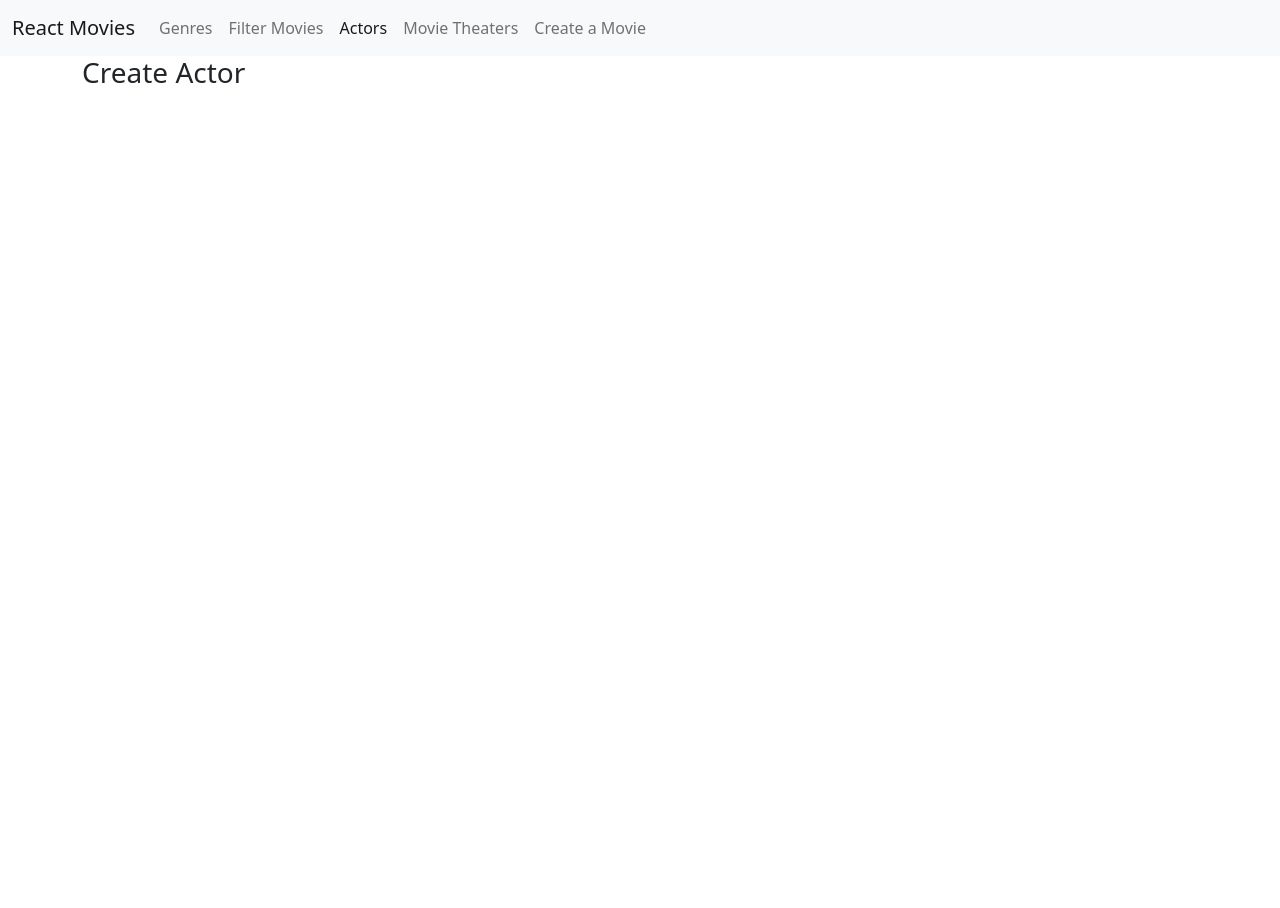
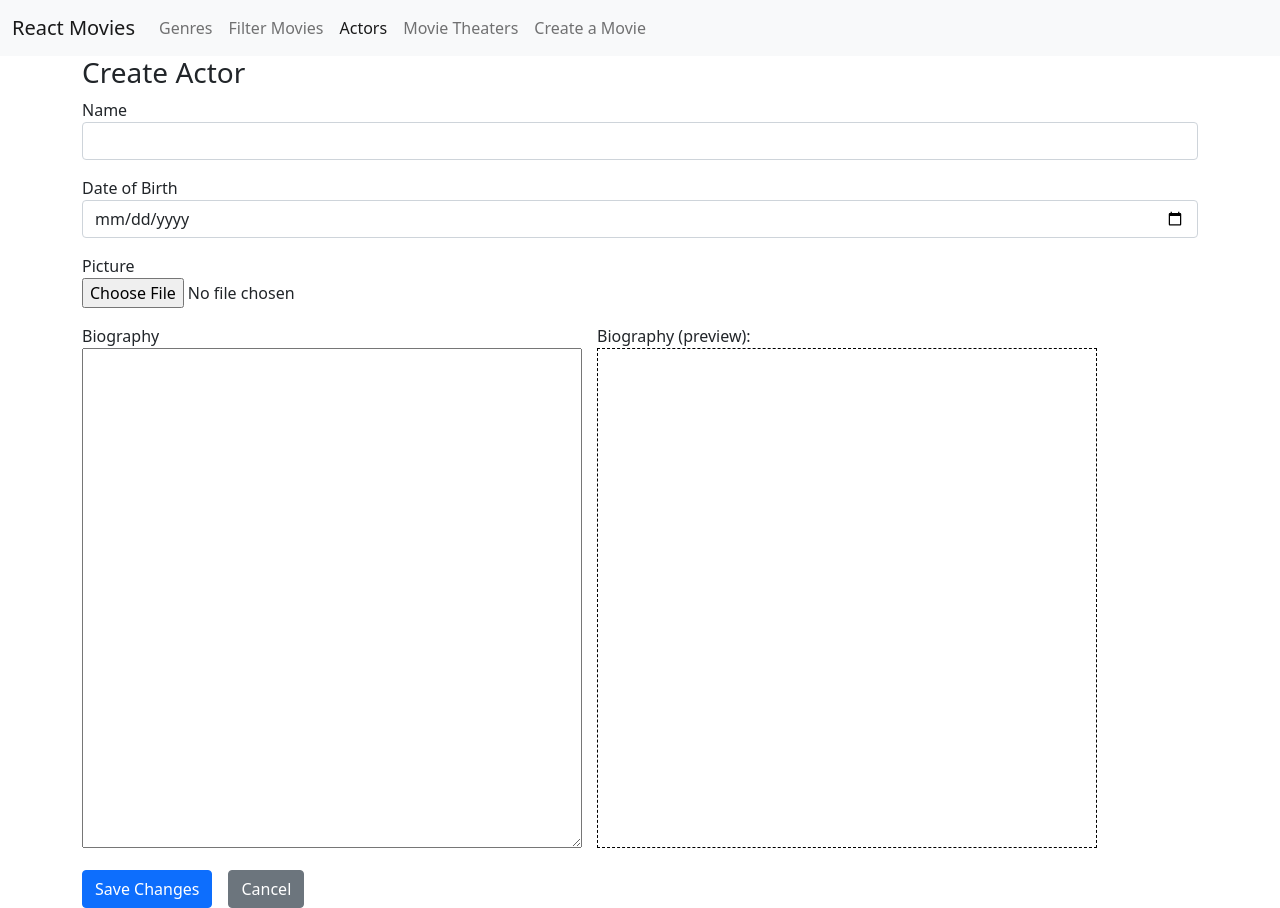
Before and after one commit to underthehoodlearning/react-movies, a React (Create React App) app: page /actors/create in a window 1280 px wide. Before the commit the page ends 800 px from the top, so only its background shows below. Built offline with nearby package versions, Linux system fonts and the light colour scheme.

Commit message:
Implemented Create and Edit Actor (Date Picker and Markdown Editor)

```diff
--- /dev/null
+++ b/src/actors/actor-form.tsx
@@ -0,0 +1,43 @@
+import { Form, Formik, FormikHelpers } from "formik";
+import { Link } from "react-router-dom";
+import * as Yup from 'yup';
+import DateField from "../forms/DateField";
+import ImageField from "../forms/ImageField";
+import MarkdownField from "../forms/MarkdownField";
+import TextField from "../forms/text-field";
+import Button from "../utils/button";
+import { actorCreationDTO } from "./actors.model";
+
+
+export default function ActorForm(props: actorFormProps) {
+    return (
+        <Formik
+            initialValues={props.model}
+            onSubmit={props.onSubmit}
+            validationSchema={Yup.object({
+                name: Yup.string().required('This field is required').firstLetterUppercase(),
+                dateOfBirth: Yup.date().nullable().required('This field is required')
+            })}
+        >
+            {(formikProps) => (
+                <Form>
+                    <TextField displayName="Name" field="name" />
+                    <DateField displayName="Date of Birth" field="dateOfBirth" />
+                    <ImageField displayName="Picture" field="picture"
+                    imageURL={props.model.pictureURL} />
+                    <MarkdownField displayName="Biography" field="biography" />
+
+                    <Button disabled={formikProps.isSubmitting}
+                        type="submit"
+                    >Save Changes</Button>
+                    <Link to="/actors" className="btn btn-secondary">Cancel</Link>
+                </Form>
+            )}
+        </Formik>
+    )
+}
+
+interface actorFormProps {
+    model: actorCreationDTO;
+    onSubmit(values: actorCreationDTO, action: FormikHelpers<actorCreationDTO>): void;
+}
--- a/src/actors/create-actor.tsx
+++ b/src/actors/create-actor.tsx
@@ -1,9 +1,12 @@
+import ActorForm from "./actor-form";
 
 export default function CreateActor(){
     return (
         <>
             <h3>Create Actor</h3>
-
+            <ActorForm model={{name: '', dateOfBirth: undefined}}
+                onSubmit={values => console.log(values)}
+            />
         </>
     )
 }
--- a/src/actors/edit-actor.tsx
+++ b/src/actors/edit-actor.tsx
@@ -1,8 +1,17 @@
+import ActorForm from "./actor-form";
+
 export default function EditActor(){
     return (
         <>
             <h3>Edit Actor</h3>
-
+            <ActorForm model={{name: 'Tom Holland',
+            dateOfBirth: new Date('1996-06-01T00:00:00'),
+            biography: `# Something
+This person was born in **DR**`,
+            pictureURL: 'https://upload.wikimedia.org/wikipedia/commons/thumb/a/af/Arnold_Schwarzenegger_by_Gage_Skidmore_4.jpg/220px-Arnold_Schwarzenegger_by_Gage_Skidmore_4.jpg'
+        }}
+                onSubmit={values => console.log(values)}
+            />
         </>
     )
 }
--- /dev/null
+++ b/src/forms/DateField.tsx
@@ -0,0 +1,28 @@
+import { useFormikContext } from "formik"
+
+export default function DateField(props: dateFieldProps){
+    const {values, validateForm, touched, errors} = useFormikContext<any>();
+    return (
+        <div className="mb-3">
+            <label htmlFor={props.field}>{props.displayName}</label>
+
+            <input type="date" className="form-control"
+                id={props.field}
+                name={props.field}
+                defaultValue={values[props.field]?.toLocaleDateString('en-CA')}
+                onChange={e => {
+                    const date = new Date(e.currentTarget.value + 'T00:00:00');
+                    values[props.field] = date;
+                    validateForm();
+                }}
+            />
+            {touched[props.field] && errors[props.field] ?
+            <div className="text-danger">{errors[props.field]?.toString()}</div>: null}
+        </div>
+    )
+}
+
+interface dateFieldProps{
+    field: string;
+    displayName: string;
+}
--- /dev/null
+++ b/src/forms/ImageField.tsx
@@ -0,0 +1,67 @@
+import { useFormikContext } from "formik";
+import { ChangeEvent, useState } from "react"
+
+export default function ImageField(props: imageFieldProps) {
+
+    const [imageBase64, setImageBase64] = useState('');
+    const [imageURL, setImageURL] = useState(props.imageURL);
+    const { values } = useFormikContext<any>();
+
+    const divStyle = { marginTop: '10px' };
+    const imgStyle = { width: '450px' };
+
+    const handleOnChange = (eventsArgs: ChangeEvent<HTMLInputElement>) => {
+        if (eventsArgs.currentTarget.files) {
+            const file = eventsArgs.currentTarget.files[0];
+            if (file) {
+                toBase64(file)
+                    .then((base64Representation: string) => setImageBase64(base64Representation))
+                    .catch(error => console.error(error));
+                values[props.field] = file;
+                setImageURL('');
+            } else {
+                setImageBase64('');
+            }
+        }
+    }
+
+    const toBase64 = (file: File) => {
+        return new Promise<string>((resolve, reject) => {
+            const reader = new FileReader();
+            reader.readAsDataURL(file);
+            reader.onload = () => resolve(reader.result as string);
+            reader.onerror = (error) => reject(error);
+        })
+    }
+
+    return (
+        <div className="mb-3">
+            <label>{props.displayName}</label>
+            <div>
+                <input type="file" accept=".jpg,.jpeg,.png" onChange={handleOnChange} />
+            </div>
+            {imageBase64 ?
+                <div>
+                    <div style={divStyle}>
+                        <img style={imgStyle} src={imageBase64} alt="selected" />
+                    </div>
+                </div> : null}
+            {imageURL ?
+                <div>
+                    <div style={divStyle}>
+                        <img style={imgStyle} src={imageURL} alt="selected" />
+                    </div>
+                </div> : null}
+        </div>
+    )
+}
+
+interface imageFieldProps {
+    displayName: string;
+    imageURL: string;
+    field: string;
+}
+
+ImageField.defaultProps = {
+    imageURL: ''
+}
--- /dev/null
+++ b/src/forms/MarkdownField.css
@@ -0,0 +1,15 @@
+.form-markdown {
+    display: flex;
+}
+
+.form-markdown textarea{
+    width: 500px;
+    height: 500px;
+    margin-right: 15px;
+}
+
+.form-markdown .markdown-container {
+    border: 1px dashed black;
+    width: 500px;
+    height: 500px;
+}
--- /dev/null
+++ b/src/forms/MarkdownField.tsx
@@ -0,0 +1,28 @@
+import { Field, useFormikContext } from "formik";
+import ReactMarkdown from "react-markdown";
+import './MarkdownField.css';
+
+export default function MarkdownField(props: markdownFieldProps) {
+    const {values} = useFormikContext<any>();
+    return (
+        <div className="mb-3 form-markdown">
+            <div>
+                <label>{props.displayName}</label>
+                <div>
+                    <Field name={props.field} as="textarea" className="form-textarea" />
+                </div>
+            </div>
+            <div>
+                <label>{props.displayName} (preview):</label>
+                <div className="markdown-container">
+                    <ReactMarkdown>{values[props.field]}</ReactMarkdown>
+                </div>
+            </div>
+        </div>
+    )
+}
+
+interface markdownFieldProps{
+    displayName: string;
+    field: string;
+}
```
Also changed, not shown: src/actors/actors.model.d.ts (added, +14 -0 lines).
